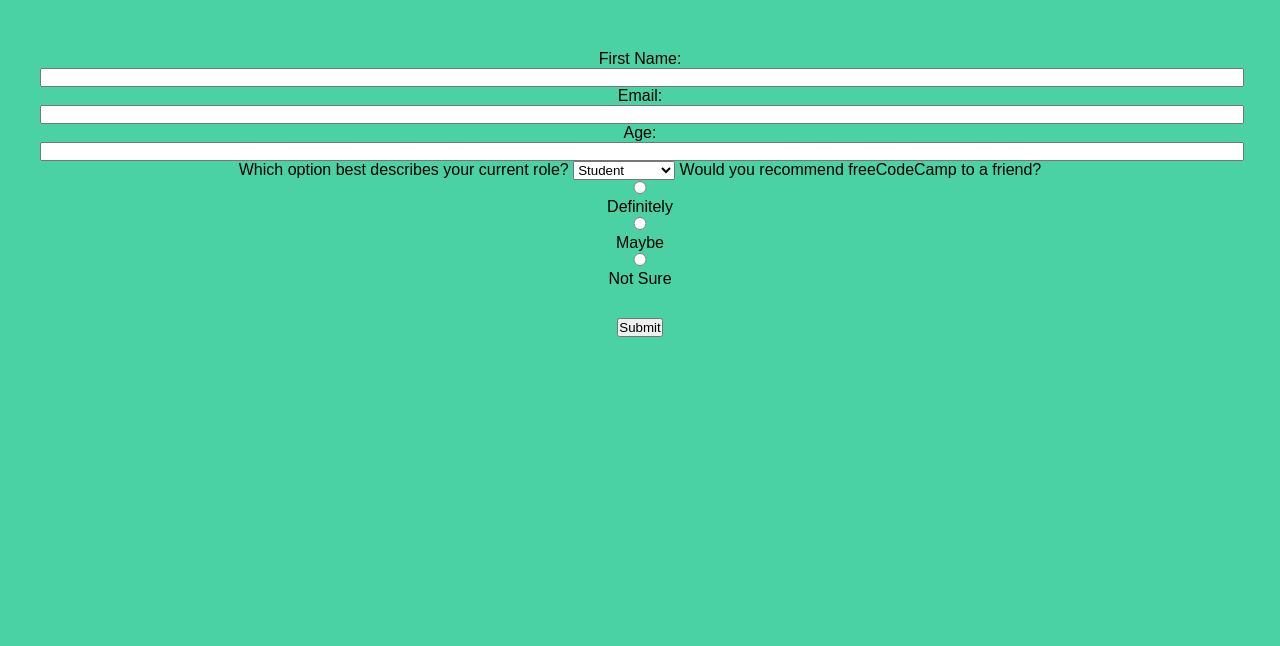
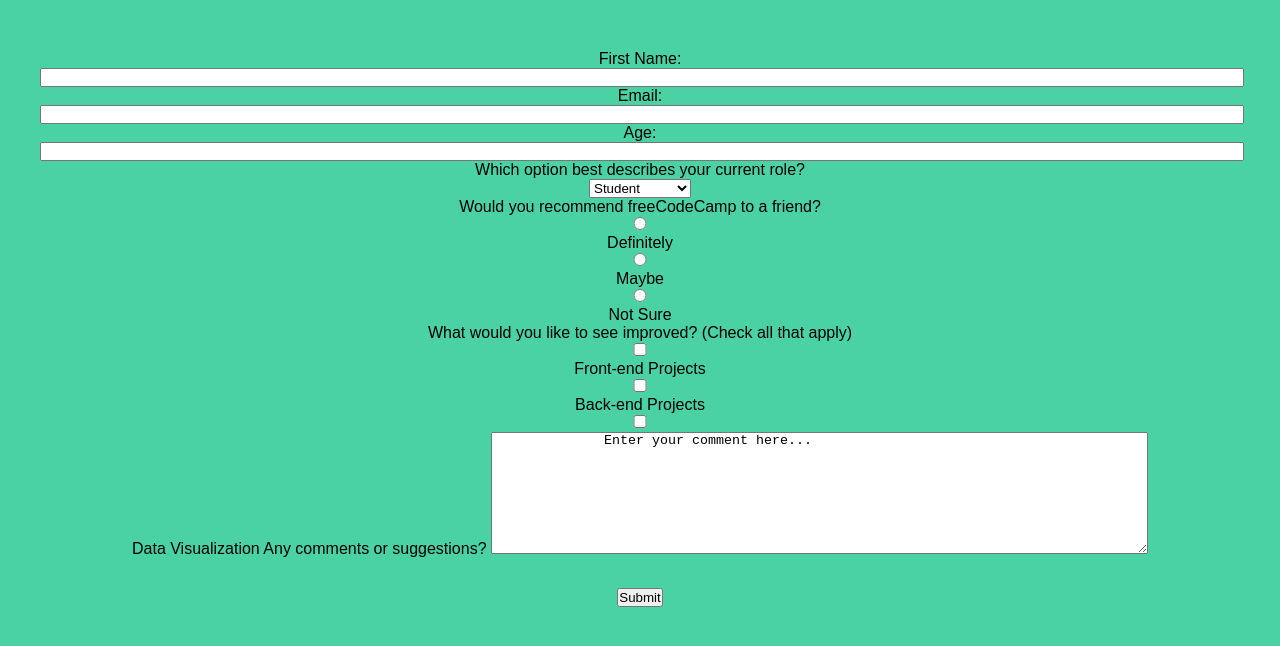
Before and after one commit to ksenia-nesytova/FCC_02_Survey_form, a plain HTML site: page index.html in a window 1280 px wide. Drawn offline with Linux system fonts and the light colour scheme.

Commit message:
feat checkbox feat textarea

```diff
--- a/index.html
+++ b/index.html
@@ -21,6 +21,9 @@
           <label for="role">
             Which option best describes your current role?
           </label>
+
+          <br>
+
           <select id="role" name="role">
             <option value="student">
               Student
@@ -33,7 +36,10 @@
             </option>
           </select>
 
-            Would you recommend freeCodeCamp to a friend?
+            <p>
+              Would you recommend freeCodeCamp to a friend?
+            </p>
+
             <input type="radio" name="recommend" value="definitely" id="definitely">
             <label for="definitely">
             Definitely
@@ -43,7 +49,32 @@
             <label for="maybe">Maybe</label>
 
             <input type="radio" name="not-sure" value="not-sure" id="not-sure">
-            <label for="not-sure">Not Sure</label>
+            <label for="not-sure">
+              Not Sure
+            </label>
+
+            <p>
+              What would you like to see improved? (Check all that apply)
+            </p>
+            <input type="checkbox" name="front-end" value="front-end" id="front-end">
+            <label for="front-end">
+              Front-end Projects
+            </label>
+            <input type="checkbox" name="back-end" value="back-end" id="back-end">
+            <label for="back-end">
+              Back-end Projects
+            </label>
+            <input type="checkbox" name="data-vis" value="data-vis" id="data-vis">
+            <label for="data-vis">
+              Data Visualization
+            </label>
+
+            <label for="suggestions">
+              Any comments or suggestions?
+            </label>
+            <textarea name="suggestions" rows="8" cols="80" id="suggestions">
+              Enter your comment here...
+            </textarea>
         </form>
       </div>
       <div class="">
```
